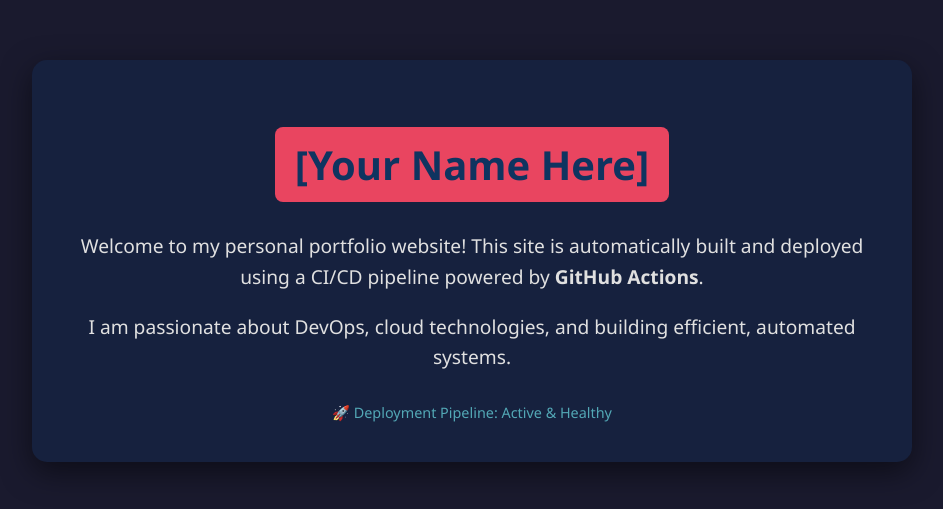
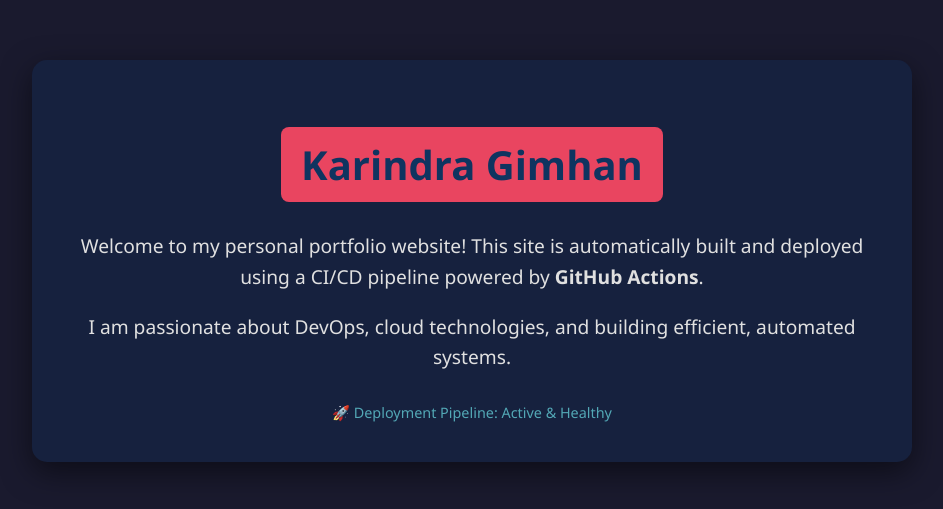
Before and after one commit to karindragimhan49/Automated-static-site-deployer, a plain HTML site: page index.html in a window 1280 px wide. Shown: the part 179-688 px from the top of the page, without its empty margins (168-1111 px from the left). Drawn offline with Linux system fonts and the light colour scheme.

Commit message:
feat: Update portfolio header with the correct name

```diff
--- a/index.html
+++ b/index.html
@@ -47,7 +47,7 @@
 </head>
 <body>
     <div class="container">
-        <h1>[Your Name Here]</h1>
+        <h1>Karindra Gimhan</h1>
         <p>Welcome to my personal portfolio website! This site is automatically built and deployed using a CI/CD pipeline powered by <strong>GitHub Actions</strong>.</p>
         <p>I am passionate about DevOps, cloud technologies, and building efficient, automated systems.</p>
         <div class="status">
```
